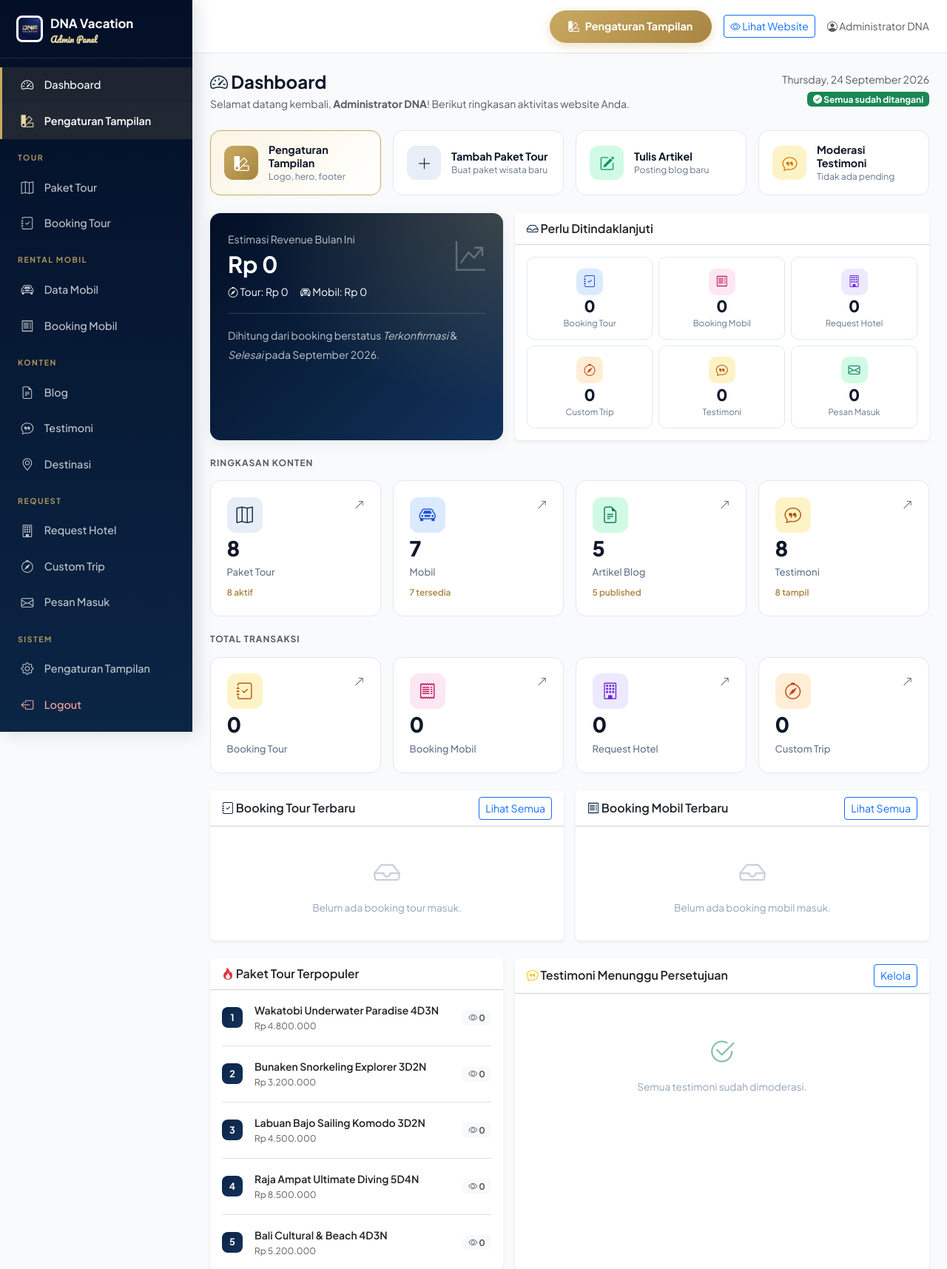
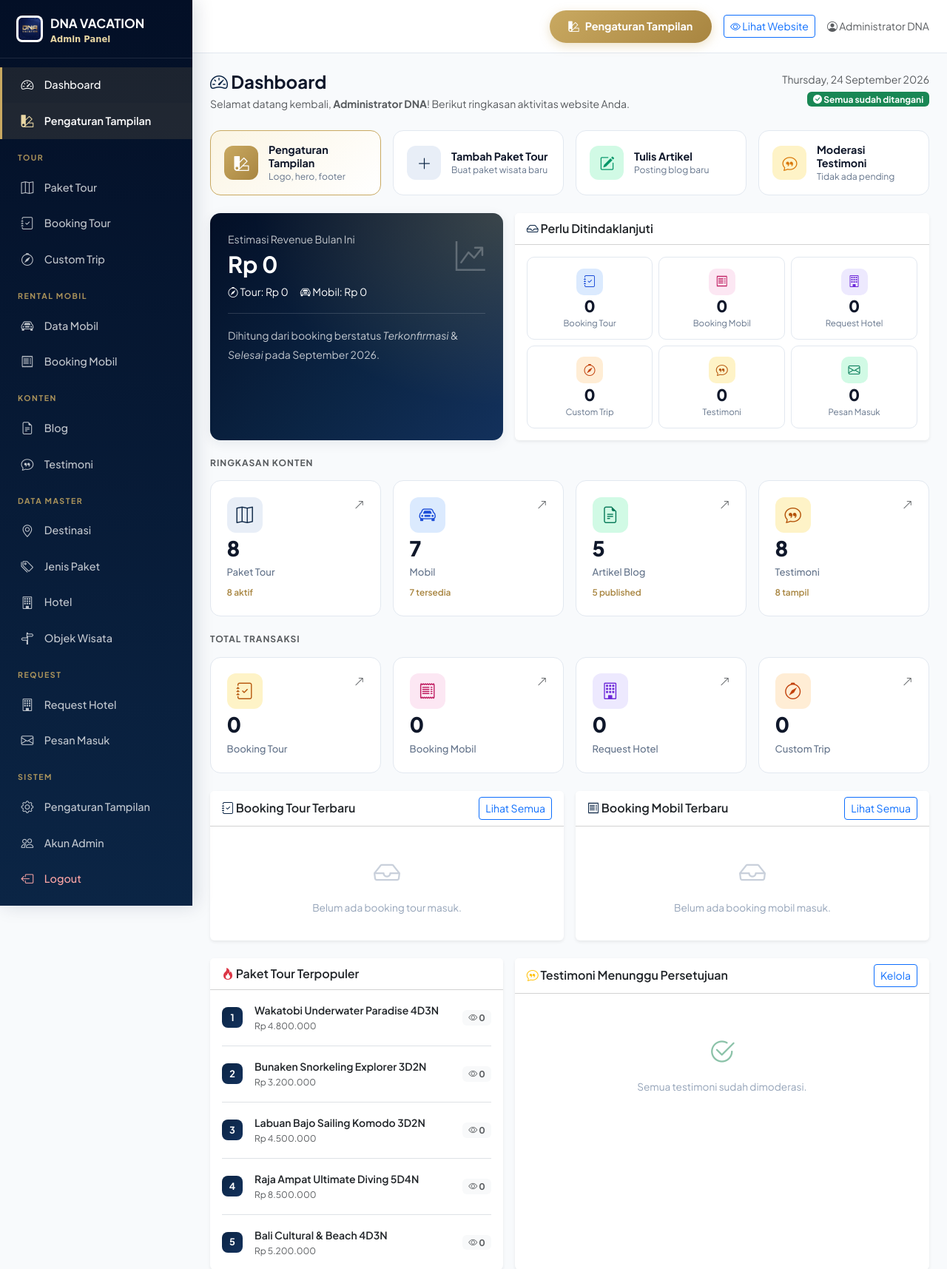
Before and after one commit to nara101/dnavacation, a PHP site: page /dna-vacation/admin/index.php in a window 1280 px wide. Shown: the top 1715 px of the page at 74% size. Run offline with PHP 8.4, Linux system fonts and the light colour scheme; a user stored in the database is signed in; data comes from the database, SQL or seed files in the repository; data that the repository does not hold is empty; some libraries are stand-ins or nearby versions.

Commit message:
Fix white screen on admin save/approve actions
Admin action handlers (approve/delete/toggle/add/edit) call
header('Location: ...') to redirect back to the list, but the shared
admin header.php had already emitted HTML (the sidebar), so the redirect
failed with "headers already sent" and the page stopped half-rendered —
a blank content area until a manual refresh.

Start output buffering at the top of admin/includes/header.php so those
redirects still work after the header markup is produced. One change
covers every admin page since they all include this header.

Co-Authored-By: Claude Opus 4.8 <noreply@anthropic.com>

```diff
--- a/admin/includes/header.php
+++ b/admin/includes/header.php
@@ -1,4 +1,8 @@
 <?php
+// Aktifkan output buffering agar redirect (header('Location: ...')) di halaman
+// admin tetap berfungsi meski HTML header sudah dirender. Tanpa ini, aksi
+// approve/hapus/simpan gagal redirect dan menampilkan layar putih.
+if (!ob_get_level()) ob_start();
 require_once __DIR__ . '/../../includes/config.php';
 requireLogin();
 $currentPage = basename($_SERVER['PHP_SELF'], '.php');
@@ -20,7 +24,7 @@ $unreadMsgs = (int)$pdo->query("SELECT COUNT(*) FROM contact_messages WHERE is_r
     <link rel="icon" type="image/jpeg" href="<?= asset('img/logo-dna.jpg') ?>">
     <link href="https://cdn.jsdelivr.net/npm/bootstrap@5.3.3/dist/css/bootstrap.min.css" rel="stylesheet">
     <link href="https://cdn.jsdelivr.net/npm/bootstrap-icons@1.11.3/font/bootstrap-icons.min.css" rel="stylesheet">
-    <link href="https://fonts.googleapis.com/css2?family=Plus+Jakarta+Sans:wght@400;500;600;700;800&family=Pacifico&display=swap" rel="stylesheet">
+    <link href="https://fonts.googleapis.com/css2?family=Plus+Jakarta+Sans:ital,wght@0,400;0,500;0,600;0,700;0,800;1,400;1,500&display=swap" rel="stylesheet">
     <link href="<?= asset('css/style.css') ?>" rel="stylesheet">
 </head>
 <body class="admin-body">
@@ -31,7 +35,7 @@ $unreadMsgs = (int)$pdo->query("SELECT COUNT(*) FROM contact_messages WHERE is_r
         <a href="<?= ADMIN_URL ?>/">
             <img src="<?= asset('img/logo-dna.jpg') ?>" alt="DNA">
             <div>
-                <span>DNA Vacation</span>
+                <span>DNA VACATION</span>
                 <span class="tag">Admin Panel</span>
             </div>
         </a>
@@ -52,6 +56,10 @@ $unreadMsgs = (int)$pdo->query("SELECT COUNT(*) FROM contact_messages WHERE is_r
             <i class="bi bi-journal-check"></i><span>Booking Tour</span>
             <?php if ($newTourBookings): ?><span class="badge bg-danger ms-auto"><?= $newTourBookings ?></span><?php endif; ?>
         </a>
+        <a href="<?= ADMIN_URL ?>/custom-trips.php" class="sidebar-link <?= $currentPage === 'custom-trips' ? 'active' : '' ?>">
+            <i class="bi bi-compass"></i><span>Custom Trip</span>
+            <?php if ($newCustomTrips): ?><span class="badge bg-danger ms-auto"><?= $newCustomTrips ?></span><?php endif; ?>
+        </a>
 
         <div class="sidebar-heading">Rental Mobil</div>
         <a href="<?= ADMIN_URL ?>/cars.php" class="sidebar-link <?= in_array($currentPage, ['cars','car-form']) ? 'active' : '' ?>">
@@ -70,18 +78,25 @@ $unreadMsgs = (int)$pdo->query("SELECT COUNT(*) FROM contact_messages WHERE is_r
             <i class="bi bi-chat-quote"></i><span>Testimoni</span>
             <?php if ($pendingTesti): ?><span class="badge bg-warning text-dark ms-auto"><?= $pendingTesti ?></span><?php endif; ?>
         </a>
+
+        <div class="sidebar-heading">Data Master</div>
         <a href="<?= ADMIN_URL ?>/destinations.php" class="sidebar-link <?= $currentPage === 'destinations' ? 'active' : '' ?>">
             <i class="bi bi-geo-alt"></i><span>Destinasi</span>
+        </a>
+        <a href="<?= ADMIN_URL ?>/tour-categories.php" class="sidebar-link <?= $currentPage === 'tour-categories' ? 'active' : '' ?>">
+            <i class="bi bi-tags"></i><span>Jenis Paket</span>
+        </a>
+        <a href="<?= ADMIN_URL ?>/hotels.php" class="sidebar-link <?= $currentPage === 'hotels' ? 'active' : '' ?>">
+            <i class="bi bi-building"></i><span>Hotel</span>
+        </a>
+        <a href="<?= ADMIN_URL ?>/attractions.php" class="sidebar-link <?= $currentPage === 'attractions' ? 'active' : '' ?>">
+            <i class="bi bi-signpost-split"></i><span>Objek Wisata</span>
         </a>
 
         <div class="sidebar-heading">Request</div>
         <a href="<?= ADMIN_URL ?>/hotel-requests.php" class="sidebar-link <?= $currentPage === 'hotel-requests' ? 'active' : '' ?>">
             <i class="bi bi-building"></i><span>Request Hotel</span>
             <?php if ($newHotelReqs): ?><span class="badge bg-danger ms-auto"><?= $newHotelReqs ?></span><?php endif; ?>
-        </a>
-        <a href="<?= ADMIN_URL ?>/custom-trips.php" class="sidebar-link <?= $currentPage === 'custom-trips' ? 'active' : '' ?>">
-            <i class="bi bi-compass"></i><span>Custom Trip</span>
-            <?php if ($newCustomTrips): ?><span class="badge bg-danger ms-auto"><?= $newCustomTrips ?></span><?php endif; ?>
         </a>
         <a href="<?= ADMIN_URL ?>/messages.php" class="sidebar-link <?= $currentPage === 'messages' ? 'active' : '' ?>">
             <i class="bi bi-envelope"></i><span>Pesan Masuk</span>
@@ -91,6 +106,9 @@ $unreadMsgs = (int)$pdo->query("SELECT COUNT(*) FROM contact_messages WHERE is_r
         <div class="sidebar-heading">Sistem</div>
         <a href="<?= ADMIN_URL ?>/settings.php" class="sidebar-link <?= $currentPage === 'settings' ? 'active' : '' ?>">
             <i class="bi bi-gear"></i><span>Pengaturan Tampilan</span>
+        </a>
+        <a href="<?= ADMIN_URL ?>/admin-accounts.php" class="sidebar-link <?= $currentPage === 'admin-accounts' ? 'active' : '' ?>">
+            <i class="bi bi-people"></i><span>Akun Admin</span>
         </a>
         <a href="<?= ADMIN_URL ?>/logout.php" class="sidebar-link" style="color:#fca5a5">
             <i class="bi bi-box-arrow-left"></i><span>Logout</span>
```
